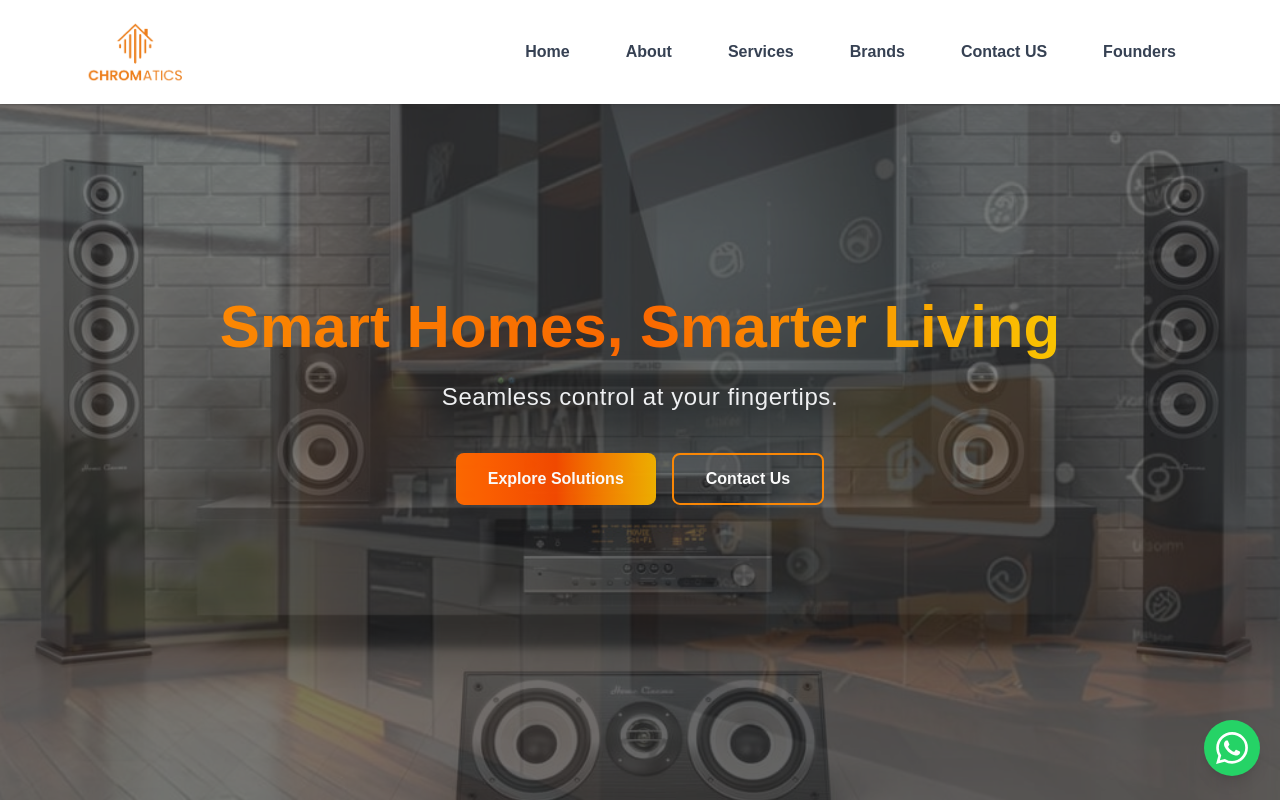
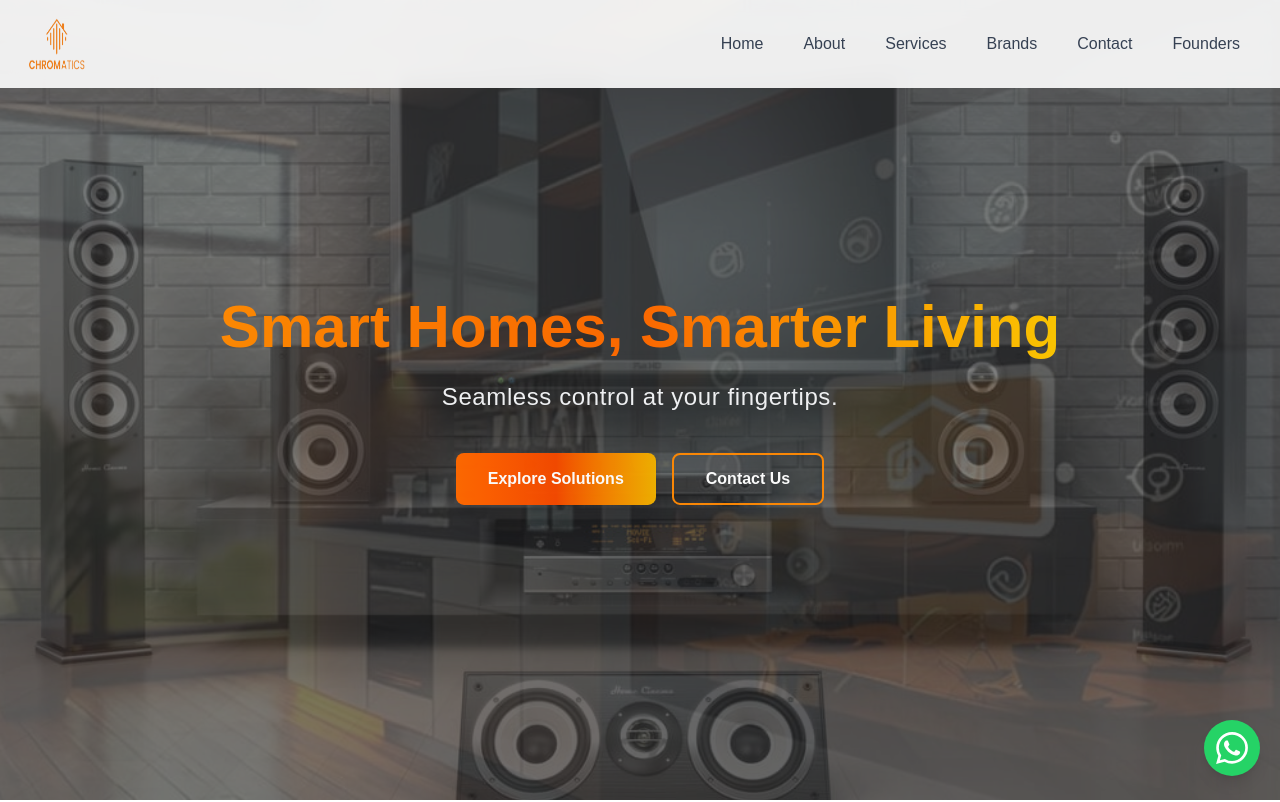
Before and after one commit to ShaileshPanghate/chroomatics_solutions, a Next.js app: page / in a window 1280 px wide. Shown: the top 802 px of the page. Built offline with nearby package versions, Linux system fonts and the light colour scheme.

Commit message:
4st commit

```diff
--- a/src/app/components/Header.js
+++ b/src/app/components/Header.js
@@ -16,12 +16,12 @@ const Header = () => {
   }, []);
 
   const navLinks = [
-    { name: 'Home', href: './#home' },
-    { name: 'About', href: './#about' },
-    { name: 'Services', href: './#services' },
-    { name: 'Brands', href: './#brands' },
-    { name: 'Contact US', href: './contact' },
-    { name: 'Founders', href: './#founders' },
+    { name: 'Home', href: '#home' },
+    { name: 'About', href: '#about' },
+    { name: 'Services', href: '#services' },
+    { name: 'Brands', href: '#brands' },
+    { name: 'Contact', href: '/contact' },
+    { name: 'Founders', href: '#founders' },
   ];
 
   return (
@@ -29,30 +29,28 @@ const Header = () => {
       initial={{ opacity: 0, y: -20 }}
       animate={{ opacity: 1, y: 0 }}
       transition={{ duration: 0.5 }}
-      className={`fixed w-full z-50 transition-all duration-300 bg-white ${isScrolled ? 'shadow-lg py-2' : 'shadow-sm py-4'
-        }`}
+      className={`fixed w-full z-50 transition-all duration-300 ${isScrolled ? 'bg-white shadow-md py-2' : 'bg-white/90 backdrop-blur-sm py-3'}`}
     >
-
-      <div className="container mx-auto px-20 flex justify-between items-center">
-        <Link href="#home">
+      <div className="container mx-auto px-4 sm:px-6 flex justify-between items-center">
+        {/* Logo - Adjusted for mobile */}
+        <Link href="#home" className="flex items-center">
           <motion.div
             whileHover={{ scale: 1.05 }}
             whileTap={{ scale: 0.95 }}
-            className="flex items-center group"
+            className="flex items-center"
           >
-            <img src='./logo.png' width={108} height={108} />
-            <span className="text-3xl font-bold bg-gradient-to-r from-orange-500 to-amber-600 bg-clip-text text-transparent">
-            </span>
-            <motion.span
-              initial={{ width: 0 }}
-              whileHover={{ width: '100%' }}
-              className="block h-0.5 bg-amber-500 mt-1 transition-all duration-300"
+            <img
+              src='/logo.png'
+              alt="Company Logo"
+              width={80}
+              height={80}
+              className="w-12 h-12 sm:w-16 sm:h-16"
             />
           </motion.div>
         </Link>
 
         {/* Desktop Navigation */}
-        <nav className="hidden md:flex space-x-2">
+        <nav className="hidden md:flex space-x-1 lg:space-x-2">
           {navLinks.map((link) => (
             <motion.div
               key={link.name}
@@ -62,65 +60,66 @@ const Header = () => {
             >
               <Link
                 href={link.href}
-                className="px-6 py-4 text-gray-700 hover:text-orange-600 font-medium transition-colors relative group"
+                className="px-3 py-2 lg:px-4 lg:py-3 text-sm lg:text-base text-gray-700 hover:text-orange-600 font-medium transition-colors relative group"
               >
-                <strong>
-                  {link.name}
-                </strong>
+                {link.name}
                 <motion.span
                   initial={{ width: 0 }}
                   whileHover={{ width: '100%' }}
                   className="absolute left-0 bottom-0 h-0.5 bg-amber-500 transition-all duration-300"
                 />
-                <span className="absolute inset-0 rounded-lg bg-orange-50 opacity-0 group-hover:opacity-100 transition-opacity duration-300 -z-10" />
               </Link>
             </motion.div>
           ))}
         </nav>
 
-        {/* Mobile Menu Button */}
+        {/* Mobile Menu Button - More visible */}
         <motion.button
           whileHover={{ scale: 1.1 }}
           whileTap={{ scale: 0.9 }}
-          className="md:hidden focus:outline-none p-2 rounded-full bg-orange-50"
+          className="md:hidden p-2 rounded-lg focus:outline-none"
           onClick={() => setMobileMenuOpen(!mobileMenuOpen)}
+          aria-label="Menu"
         >
-          <svg
-            className="w-6 h-6 text-orange-600"
-            fill="none"
-            stroke="currentColor"
-            viewBox="0 0 24 24"
-            xmlns="http://www.w3.org/2000/svg"
-          >
-            {mobileMenuOpen ? (
-              <path strokeLinecap="round" strokeLinejoin="round" strokeWidth={2} d="M6 18L18 6M6 6l12 12" />
-            ) : (
-              <path strokeLinecap="round" strokeLinejoin="round" strokeWidth={2} d="M4 6h16M4 12h16M4 18h16" />
-            )}
-          </svg>
+          <div className="space-y-1.5">
+            <motion.span
+              animate={mobileMenuOpen ? { rotate: 45, y: 6 } : { rotate: 0, y: 0 }}
+              className="block w-6 h-0.5 bg-orange-600"
+            />
+            <motion.span
+              animate={mobileMenuOpen ? { opacity: 0 } : { opacity: 1 }}
+              className="block w-6 h-0.5 bg-orange-600"
+            />
+            <motion.span
+              animate={mobileMenuOpen ? { rotate: -45, y: -6 } : { rotate: 0, y: 0 }}
+              className="block w-6 h-0.5 bg-orange-600"
+            />
+          </div>
         </motion.button>
       </div>
 
-      {/* Mobile Menu */}
+      {/* Mobile Menu - Improved styling */}
       {mobileMenuOpen && (
         <motion.div
-          initial={{ opacity: 0, y: -20 }}
-          animate={{ opacity: 1, y: 0 }}
-          exit={{ opacity: 0, y: -20 }}
-          className="md:hidden bg-white shadow-xl border-t border-orange-100"
+          initial={{ opacity: 0, height: 0 }}
+          animate={{ opacity: 1, height: 'auto' }}
+          exit={{ opacity: 0, height: 0 }}
+          transition={{ duration: 0.3 }}
+          className="md:hidden bg-white shadow-lg overflow-hidden"
         >
-          <div className="container mx-auto px-6 py-4 flex flex-col space-y-3">
+          <div className="px-4 pt-2 pb-4 space-y-2">
             {navLinks.map((link) => (
               <motion.div
                 key={link.name}
-                whileHover={{ x: 5 }}
-                whileTap={{ scale: 0.98 }}
+                initial={{ x: 20, opacity: 0 }}
+                animate={{ x: 0, opacity: 1 }}
+                transition={{ type: 'spring', stiffness: 300 }}
                 onClick={() => setMobileMenuOpen(false)}
-                className="border-b border-orange-50 last:border-0 pb-3 last:pb-0"
+                className="border-b border-gray-100 last:border-0"
               >
                 <Link
                   href={link.href}
-                  className="block px-4 py-2 text-gray-700 hover:text-orange-600 font-medium transition-colors rounded-lg hover:bg-orange-50"
+                  className="block px-4 py-3 text-gray-800 hover:text-orange-600 font-medium rounded-lg hover:bg-orange-50 transition-colors"
                 >
                   {link.name}
                 </Link>
```
